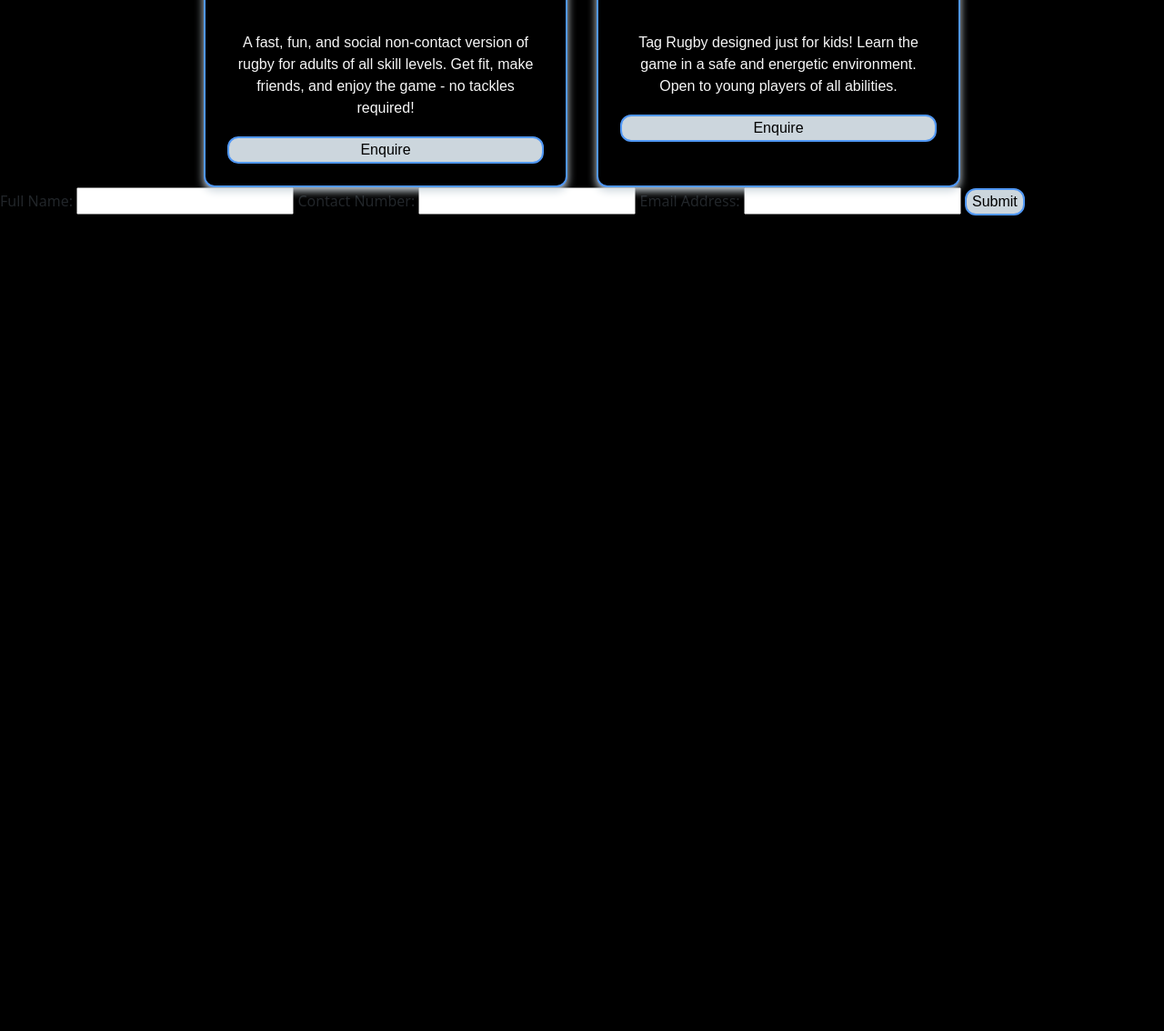
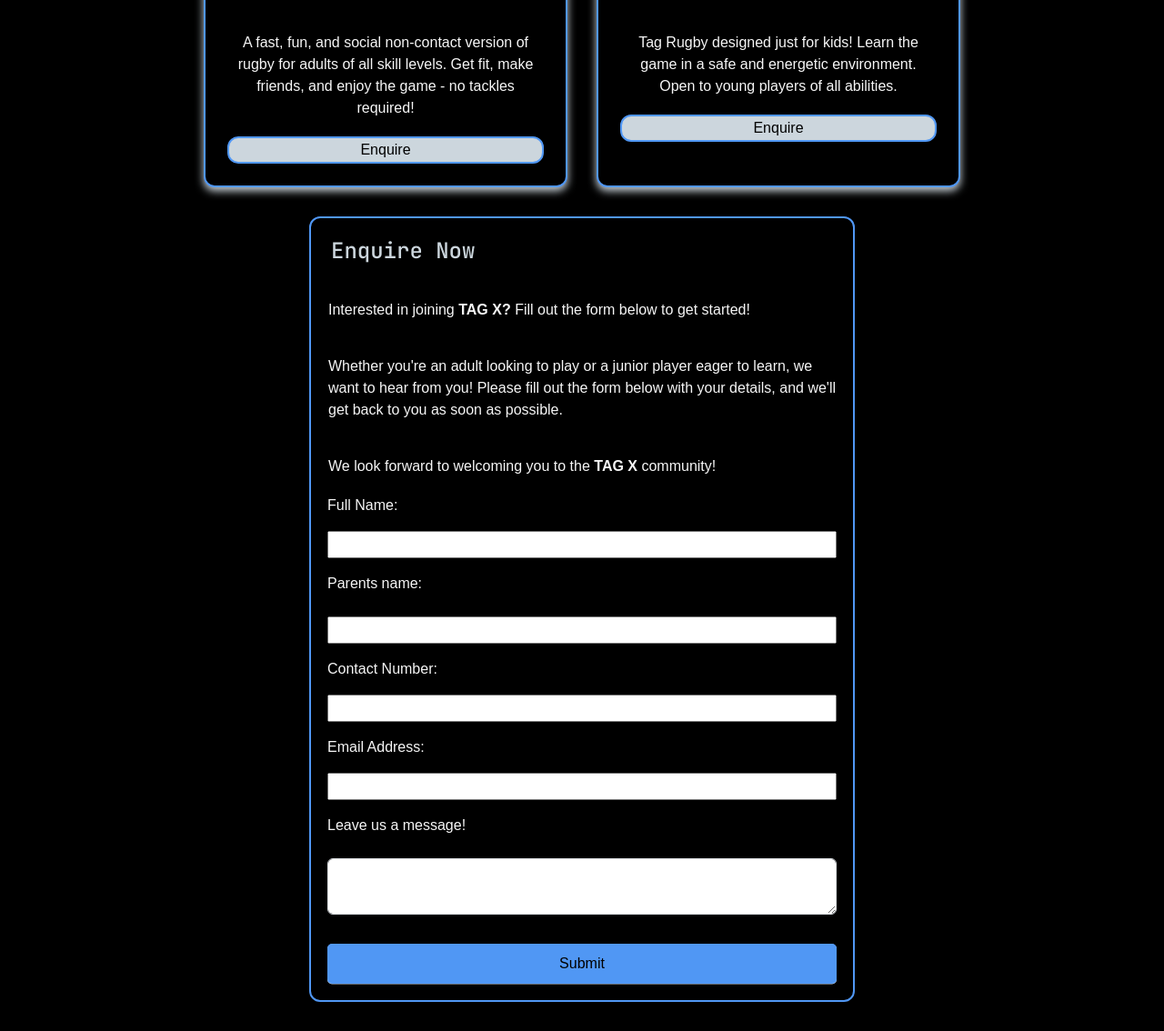
Before and after one commit to rory-codes/tag-x, a website: page index.html in a window 1280 px wide. Shown: the part 5586-6720 px from the top of the page at 91% size. Before the commit the page ends 5823 px from the top, so only its background shows below. Drawn offline with nearby package versions, Linux system fonts and the light colour scheme; a web font is replaced by a local one.

Commit message:
Added parents name and message field to the enquiry form

```diff
--- a/assets/css/style.css
+++ b/assets/css/style.css
@@ -122,6 +122,33 @@ nav {
   border: none;
   border-radius: 5px;
 }
+/* Enquiry section styles */
+#enquiry-section  {
+  max-width: 600px;
+  margin: 2rem auto;
+  padding: 1rem;
+  background-color: var(--lowlight-color);
+  border: 2px solid var(--secondary-color);
+  border-radius: 12px;
+  font-family: var(--font-family);
+}
+#enquiry-form {
+  display: flex;
+  flex-direction: column;
+  gap: 1rem;
+  color: var(--highlight-color);
+  margin: 2px;
+  font-family: var(--font-family);
+}
+#enquiry-btn {
+  justify-content: center;
+  margin-top: 1rem;
+  padding: 0.5rem 1rem;
+  background-color: var(--secondary-color);
+  color: var(--lowlight-color);
+  box-shadow: 0 0.5px 0.5px var(--primary-color);
+  border-radius: 5px;
+}
 /* CSS for card section*/
 .card-row {
   display: flex;
@@ -166,6 +193,4 @@ nav {
   .about-logo img {
     margin: 0 auto;
   }
-
-
 }
--- a/index.html
+++ b/index.html
@@ -293,10 +293,17 @@ integrity="sha384-QWTKZyjpPEjISv5WaRU9OFeRpok6YctnYmDr5pNlyT2bRjXh0JMhjY6hW+ALEw
 
 
 <!--Enquiry form-->
-    <div id="enquiry-form">
+<div id="enquiry-section">
+  <h4>Enquire Now</h4>
+  <p>Interested in joining <strong>TAG X?</strong> Fill out the form below to get started!</p>
+  <p>Whether you're an adult looking to play or a junior player eager to learn, we want to hear from you! Please fill out the form below with your details, and we'll get back to you as soon as possible.</p>
+  <p>We look forward to welcoming you to the <strong>TAG X</strong> community!</p>
   <form id="enquiry-form">
     <label for="name">Full Name:</label>
     <input type="text" id="name" name="name" required>
+
+    <label for="p-name" class="form-label">Parents name:</label>
+    <input class="form-input" id="p-name" name="p-name"type="text">
 
     <label for="contact">Contact Number:</label>
     <input type="tel" id="contact" name="contact" required>
@@ -304,10 +311,14 @@ integrity="sha384-QWTKZyjpPEjISv5WaRU9OFeRpok6YctnYmDr5pNlyT2bRjXh0JMhjY6hW+ALEw
     <label for="email">Email Address:</label>
     <input type="email" id="email" name="email" required>
 
-    <button type="submit">Submit</button>
+    <label class="form-label" for="message">Leave us a message!</label>
+    <textarea class="form-control" aria-label="With textarea" name="message" id="message"
+    ></textarea>
+
+    <button id="enquiry-btn" type="submit">Submit</button>
   </form>
 </div>
-    </section>
+</section>
  </main>
 
     <!-- JQuery -->
```
